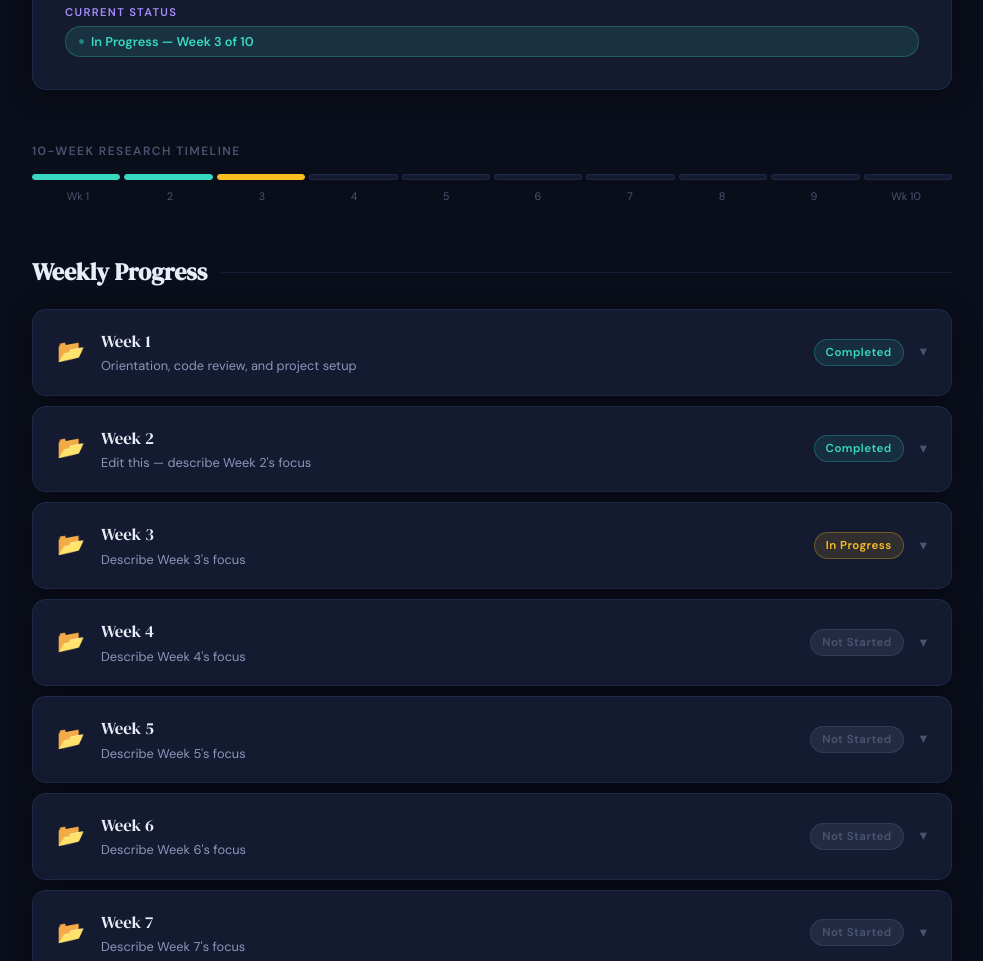
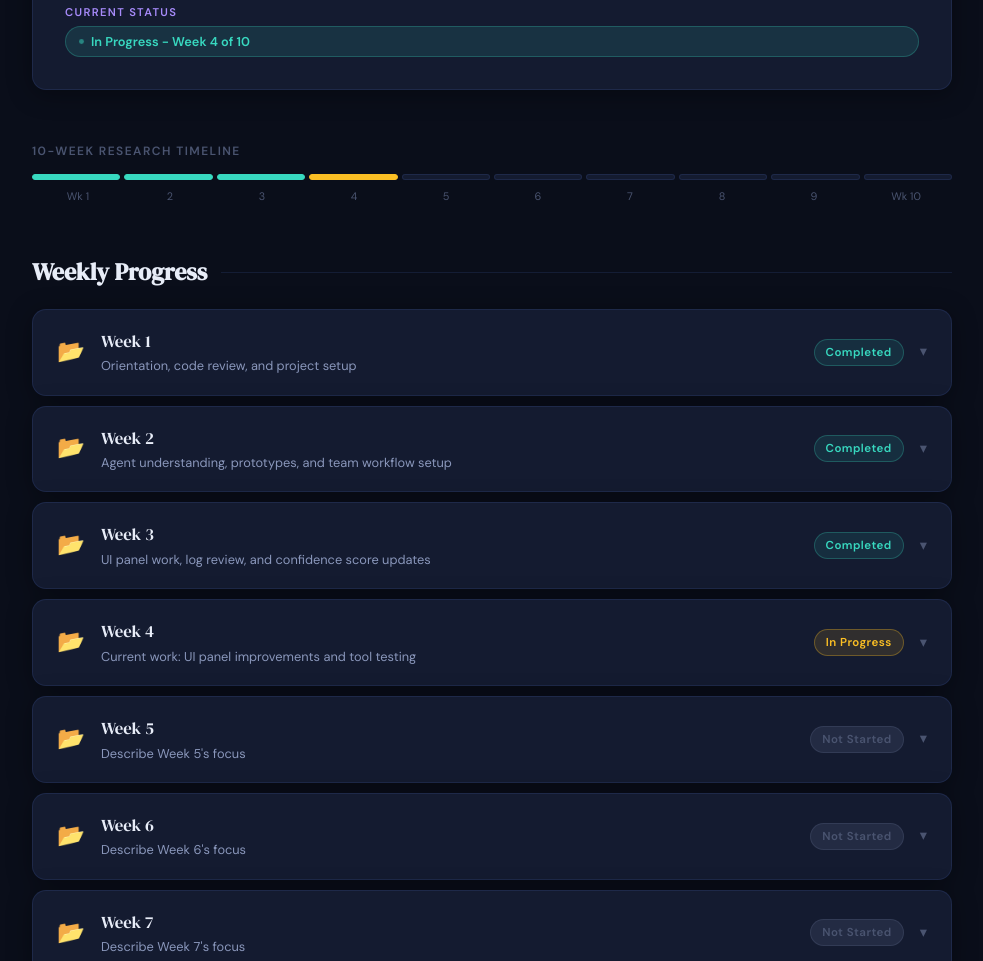
Before and after one commit to Amaro07Luz/Summer-Research-Website, a plain HTML site: page index.html in a window 1280 px wide. Shown: the part 805-1766 px from the top of the page, without its empty margins (148-1131 px from the left). Drawn offline with Linux system fonts and the light colour scheme.

Commit message:
Update research progress through week 4

```diff
--- a/index.html
+++ b/index.html
@@ -624,7 +624,7 @@
       <div class="overview-field full-width">
         <span class="label">Current Status</span>
         <!-- EDIT THIS: Update this badge text as the program progresses -->
-        <span class="status-badge">In Progress — Week 3 of 10</span>
+        <span class="status-badge">In Progress - Week 4 of 10</span>
       </div>
 
     </div>
@@ -644,8 +644,8 @@
         <!-- EDIT THIS: update data-status on each segment to match each week's progress -->
         <div class="t-seg" data-status="completed"    title="Week 1"></div>
         <div class="t-seg" data-status="completed"    title="Week 2"></div>
-        <div class="t-seg" data-status="in-progress"  title="Week 3"></div>
-        <div class="t-seg" data-status="not-started"  title="Week 4"></div>
+        <div class="t-seg" data-status="completed"    title="Week 3"></div>
+        <div class="t-seg" data-status="in-progress"  title="Week 4"></div>
         <div class="t-seg" data-status="not-started"  title="Week 5"></div>
         <div class="t-seg" data-status="not-started"  title="Week 6"></div>
         <div class="t-seg" data-status="not-started"  title="Week 7"></div>
@@ -760,18 +760,18 @@
           <span class="week-icon">📂</span>
           <div class="week-meta">
             <div class="week-num">Week 2</div>
-            <div class="week-focus-preview">Edit this — describe Week 2's focus</div>
+            <div class="week-focus-preview">Agent understanding, prototypes, and team workflow setup</div>
           </div>
           <span class="week-status-badge completed">Completed</span>
           <span class="week-chevron">▾</span>
         </div>
         <div class="week-body">
           <div class="week-body-inner">
-            <div class="report-field"><span class="label">Week Focus</span><p>Update with Week 2 focus.</p></div>
-            <div class="report-field"><span class="label">Summary of Progress</span><p>Update with Week 2 summary.</p></div>
-            <div class="report-field"><span class="label">Key Accomplishments</span><p>Update with Week 2 accomplishments.</p></div>
-            <div class="report-field"><span class="label">Challenges &amp; Blockers</span><p>Update with Week 2 challenges.</p></div>
-            <div class="report-field" style="grid-column: 1 / -1;"><span class="label">Next Steps</span><p>Update with Week 2 next steps.</p></div>
+            <div class="report-field"><span class="label">Week Focus</span><p>Present the team's understanding of each agent, review early UI prototypes, organize communication through SPARK, and define the next tasks for tool testing, documentation, and confidence score design.</p></div>
+            <div class="report-field"><span class="label">Summary of Progress</span><p>The team presented its understanding of each agent's functionality, reviewed Dhir's prototype, and presented Amaro's Summer Research Website. The team also moved communication from the personal group to the SPARK channel and created a private voice channel for research work.</p></div>
+            <div class="report-field"><span class="label">Key Accomplishments</span><p>- Uploaded the agent functionality presentation to the team's OneDrive slides folder.</p><p>- Presented Dhir's prototype and Amaro's Summer Research Website.</p><p>- Switched team communication to the SPARK channel and created a private voice channel.</p><p>- Identified follow-up work for confidence scoring, tool testing, documentation, Gemini API setup, and IntelliJ-style UI design.</p></div>
+            <div class="report-field"><span class="label">Challenges &amp; Blockers</span><p>The confidence score calculation still needed to be defined, including how to factor in usefulness, compilation, testing agents, and refactoring count. The team also needed more hands-on testing with the AntiCopyPaster tool and more exploration of IntelliJ's UI patterns.</p></div>
+            <div class="report-field" style="grid-column: 1 / -1;"><span class="label">Next Steps</span><p>Brainstorm confidence score logic, run and test the AntiCopyPaster tool, add team member work and resources to the website and OneDrive, review the Gemini API setup and tool demo videos, and refine the UI prototype to better match IntelliJ design conventions.</p></div>
             <div class="files-section">
               <span class="label">📎 Files &amp; Documents</span>
               <div class="files-grid">
@@ -794,18 +794,18 @@
           <span class="week-icon">📂</span>
           <div class="week-meta">
             <div class="week-num">Week 3</div>
-            <div class="week-focus-preview">Describe Week 3's focus</div>
+            <div class="week-focus-preview">UI panel work, log review, and confidence score updates</div>
           </div>
-          <span class="week-status-badge in-progress">In Progress</span>
+          <span class="week-status-badge completed">Completed</span>
           <span class="week-chevron">▾</span>
         </div>
         <div class="week-body">
           <div class="week-body-inner">
-            <div class="report-field"><span class="label">Week Focus</span><p>Update with Week 3 focus.</p></div>
-            <div class="report-field"><span class="label">Summary of Progress</span><p>Update with Week 3 summary.</p></div>
-            <div class="report-field"><span class="label">Key Accomplishments</span><p>Update with Week 3 accomplishments.</p></div>
-            <div class="report-field"><span class="label">Challenges &amp; Blockers</span><p>Update with Week 3 challenges.</p></div>
-            <div class="report-field" style="grid-column: 1 / -1;"><span class="label">Next Steps</span><p>Update with Week 3 next steps.</p></div>
+            <div class="report-field"><span class="label">Week Focus</span><p>Organize weekly progress updates, review Dr. AlOmar's sample log file, begin improving the GitHub UI panel, and refine confidence/trust score behavior based on advisor feedback.</p></div>
+            <div class="report-field"><span class="label">Summary of Progress</span><p>The team moved from planning into implementation work. Members prepared summarized weekly progress for Amaro, reviewed the sample log file shared on Discord, began dividing UI panel implementation tasks, and identified testing issues around duplicated methods and API key validation.</p></div>
+            <div class="report-field"><span class="label">Key Accomplishments</span><p>- Started work on improving the UI panel on GitHub and dividing implementation tasks.</p><p>- Reviewed the sample log file provided by Dr. AlOmar.</p><p>- Planned updates to the confidence and trust score based on Dr. AlOmar's suggestions.</p><p>- Identified the API key validation issue with the AQ. prefix.</p></div>
+            <div class="report-field"><span class="label">Challenges &amp; Blockers</span><p>Testing revealed errors and warnings when duplicating a method in the tool. The API key validation also needed to be adjusted so it accepts the AQ. prefix or removes validation entirely.</p></div>
+            <div class="report-field" style="grid-column: 1 / -1;"><span class="label">Next Steps</span><p>Continue implementing UI panel improvements, document duplication-related errors with a screen recording, update the confidence/trust score, fix API key validation, and keep weekly progress summaries organized for the website.</p></div>
             <div class="files-section">
               <span class="label">Files &amp; Documents</span>
               <div class="files-grid">
@@ -823,23 +823,23 @@
 
 
       <!-- ===== WEEK 4 ===== -->
-      <div class="week-item" data-week="4">
+      <div class="week-item openable" data-week="4">
         <div class="week-header">
           <span class="week-icon">📂</span>
           <div class="week-meta">
             <div class="week-num">Week 4</div>
-            <div class="week-focus-preview">Describe Week 4's focus</div>
+            <div class="week-focus-preview">Current work: UI panel improvements and tool testing</div>
           </div>
-          <span class="week-status-badge not-started">Not Started</span>
+          <span class="week-status-badge in-progress">In Progress</span>
           <span class="week-chevron">▾</span>
         </div>
         <div class="week-body">
           <div class="week-body-inner">
-            <div class="report-field"><span class="label">Week Focus</span><p>Update with Week 4 focus.</p></div>
-            <div class="report-field"><span class="label">Summary of Progress</span><p>Update with Week 4 summary.</p></div>
-            <div class="report-field"><span class="label">Key Accomplishments</span><p>Update with Week 4 accomplishments.</p></div>
-            <div class="report-field"><span class="label">Challenges &amp; Blockers</span><p>Update with Week 4 challenges.</p></div>
-            <div class="report-field" style="grid-column: 1 / -1;"><span class="label">Next Steps</span><p>Update with Week 4 next steps.</p></div>
+            <div class="report-field"><span class="label">Week Focus</span><p>Continue improving the AntiCopyPaster UI panel, test the tool more deeply, and turn the Week 3 findings into implementation updates.</p></div>
+            <div class="report-field"><span class="label">Summary of Progress</span><p>Week 4 is currently in progress. The team is working from the previous week's action items, including UI panel changes, confidence/trust score updates, API key validation fixes, and clearer testing documentation.</p></div>
+            <div class="report-field"><span class="label">Key Accomplishments</span><p>- Work in progress.</p><p>- Continue adding updates here as Week 4 tasks are completed.</p></div>
+            <div class="report-field"><span class="label">Challenges &amp; Blockers</span><p>Current focus areas include validating UI changes, resolving any remaining API key issues, and documenting tool behavior during testing.</p></div>
+            <div class="report-field" style="grid-column: 1 / -1;"><span class="label">Next Steps</span><p>Implement and test the UI panel improvements, confirm confidence/trust score behavior, verify API key validation, and add completed Week 4 files once they are ready.</p></div>
             <div class="files-section">
               <span class="label">Files &amp; Documents</span>
               <div class="files-grid">
```
Also changed, not shown: 2 other files.
